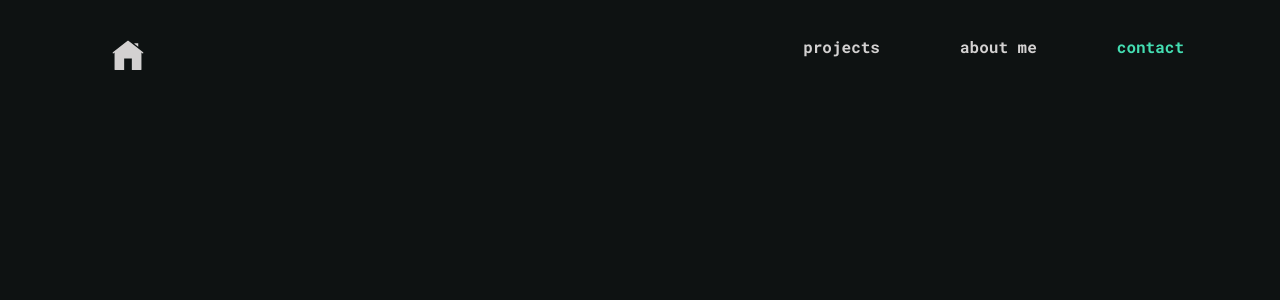
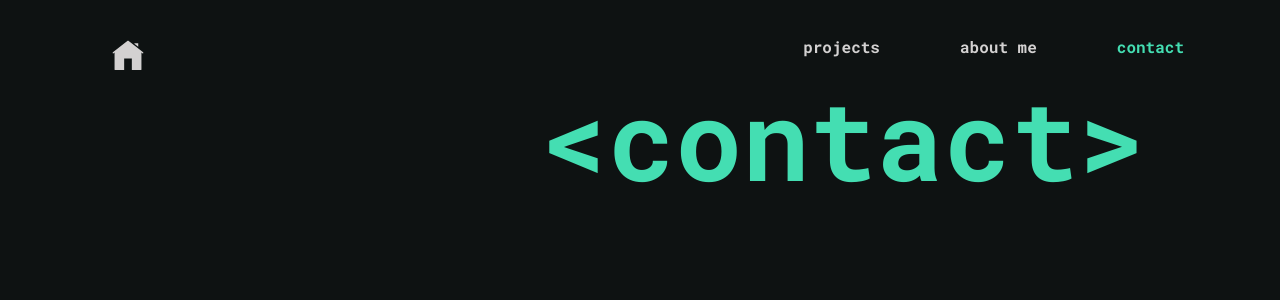
Before and after one commit to matt-pessoa/matt-pessoa.github.io, a React (Create React App) app: page /contact in a window 1280 px wide. Shown: the top 300 px of the page. Built offline with nearby package versions, Linux system fonts and the light colour scheme.

Commit message:
feat: contact heading

```diff
--- a/src/pages/Contact.js
+++ b/src/pages/Contact.js
@@ -1,11 +1,14 @@
 import React from "react";
 import Header from "../components/Header";
+import "./css/Contact.css";
 
 function Contact() {
 	return (
 		<div>
 			<Header />
-			<h1>Contact</h1>
+			<section className="limiter-contact contact" id="contact-page">
+				<h1 className="contact-heading">&lt;contact&gt;</h1>
+			</section>
 		</div>
 	);
 }
--- /dev/null
+++ b/src/pages/css/Contact.css
@@ -0,0 +1,19 @@
+.contact {
+	margin-top: 8vh;
+	height: 90vh;
+	/* border: 2px solid green; */
+}
+
+.limiter-contact {
+	/* border: 2px solid blue; */
+	display: flex;
+	margin-right: 10%;
+	margin-left: 10%;
+}
+
+.contact-heading {
+	color: #44deb2;
+	font-size: 7em;
+	margin: 0;
+	margin-left: auto;
+}
```
